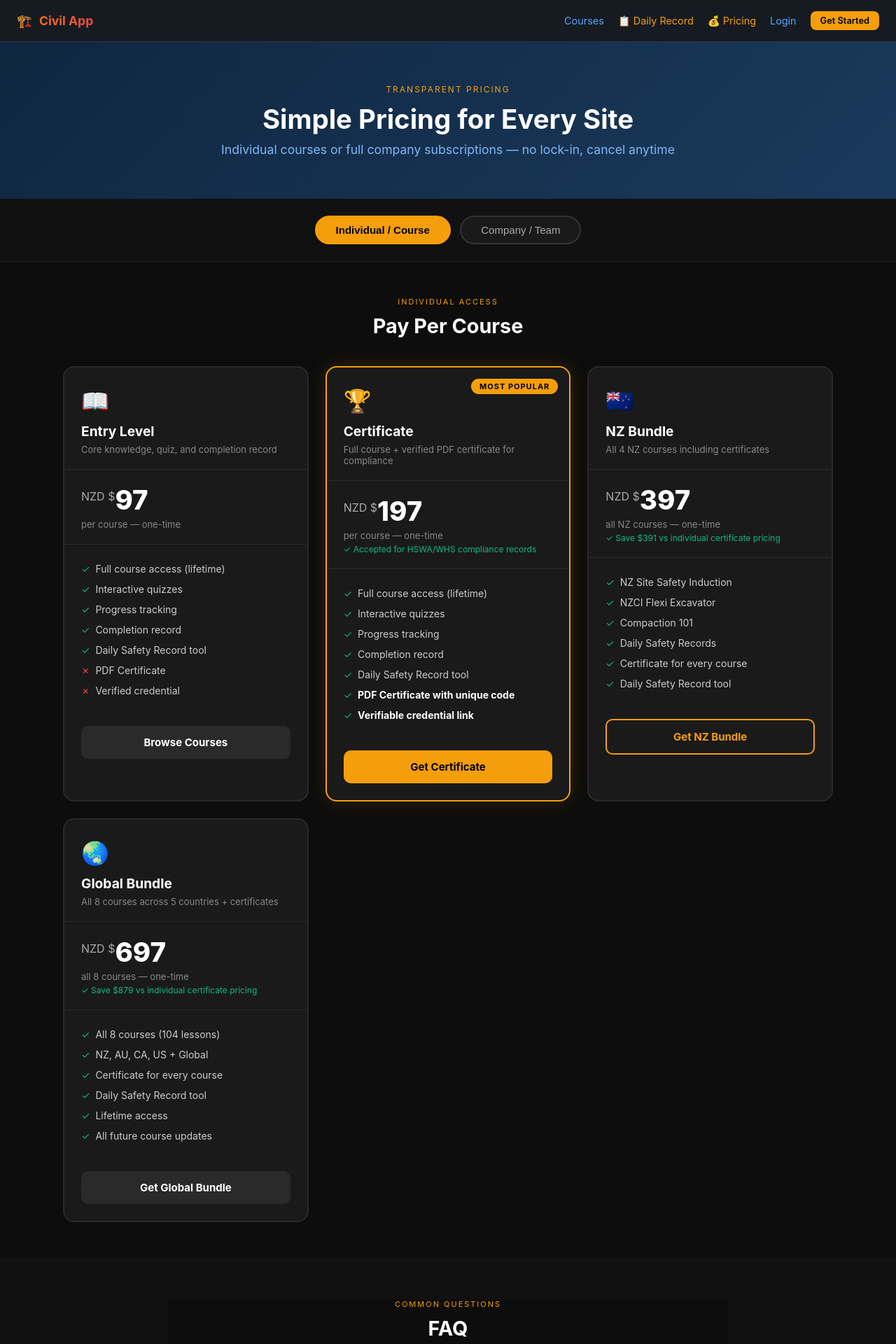
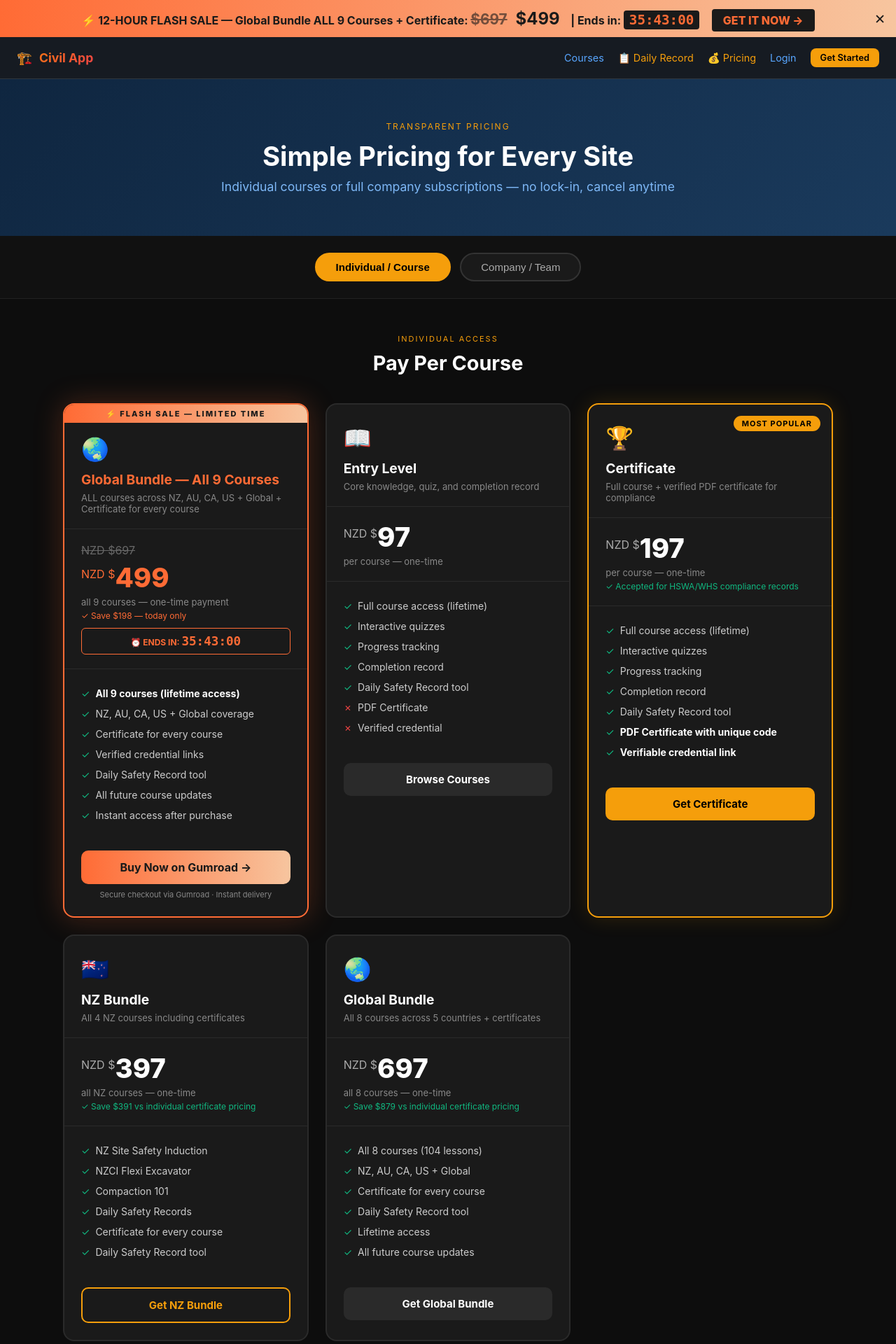
Before and after one commit to Samdc45/civil-app, a Flask app: page /pricing in a window 1280 px wide. Shown: the top 1920 px of the page at 70% size. Run offline with Flask 3, Linux system fonts and the light colour scheme.

Commit message:
feat: 12-hour flash sale countdown banner + $499 pricing tier

```diff
--- a/templates/base.html
+++ b/templates/base.html
@@ -31,6 +31,38 @@
 {% block head %}{% endblock %}
 </head>
 <body>
+<!-- FLASH SALE BANNER -->
+<div id="flash-banner" style="background: linear-gradient(90deg, #ff6b35, #f7c59f); color: #1a1a1a; text-align: center; padding: 12px 20px; font-weight: 700; font-size: 1rem; position: relative; z-index: 9999;">
+  ⚡ 12-HOUR FLASH SALE — Global Bundle ALL 9 Courses + Certificate:
+  <span style="font-size: 1.3rem; text-decoration: line-through; opacity: 0.6;">$697</span>
+  <span style="font-size: 1.5rem; color: #1a1a1a; margin: 0 8px;">$499</span>
+  &nbsp;| Ends in: <span id="countdown" style="font-size: 1.2rem; font-family: monospace; background: #1a1a1a; color: #ff6b35; padding: 2px 8px; border-radius: 4px;">00:00:00</span>
+  &nbsp;<a href="/pricing" style="background: #1a1a1a; color: #ff6b35; padding: 6px 16px; border-radius: 4px; text-decoration: none; margin-left: 10px; font-weight: 800;">GET IT NOW →</a>
+  <button onclick="document.getElementById('flash-banner').style.display='none'" style="position: absolute; right: 15px; top: 50%; transform: translateY(-50%); background: none; border: none; font-size: 1.2rem; cursor: pointer; color: #1a1a1a;">✕</button>
+</div>
+<script>
+(function() {
+  var endTime = new Date('2026-03-02T20:00:00Z').getTime();
+  function updateCountdown() {
+    var now = new Date().getTime();
+    var distance = endTime - now;
+    if (distance <= 0) {
+      document.getElementById('flash-banner').style.display = 'none';
+      return;
+    }
+    var h = Math.floor(distance / (1000 * 60 * 60));
+    var m = Math.floor((distance % (1000 * 60 * 60)) / (1000 * 60));
+    var s = Math.floor((distance % (1000 * 60)) / 1000);
+    var el = document.getElementById('countdown');
+    if (el) el.textContent =
+      String(h).padStart(2,'0') + ':' +
+      String(m).padStart(2,'0') + ':' +
+      String(s).padStart(2,'0');
+  }
+  updateCountdown();
+  setInterval(updateCountdown, 1000);
+})();
+</script>
 <nav class="nav">
   <a href="/" class="nav-brand" style="text-decoration:none">🏗️ <span>Civil App</span></a>
   <div class="nav-links">
--- a/templates/pricing.html
+++ b/templates/pricing.html
@@ -257,6 +257,41 @@
     <h2 class="section-title">Pay Per Course</h2>
     <div class="plans-grid">
 
+      <!-- FLASH SALE CARD - LIMITED TIME -->
+      <div class="plan-card" style="border: 2px solid #ff6b35; box-shadow: 0 0 40px rgba(255,107,53,0.25); position: relative; order: -1;">
+        <!-- FLASH SALE Badge -->
+        <div style="position: absolute; top: 0; left: 0; right: 0; background: linear-gradient(90deg, #ff6b35, #f7c59f); color: #1a1a1a; text-align: center; font-size: 11px; font-weight: 800; padding: 6px; text-transform: uppercase; letter-spacing: 2px;">⚡ FLASH SALE — LIMITED TIME</div>
+        <div class="plan-header" style="padding-top: 44px;">
+          <div class="plan-icon">🌏</div>
+          <div class="plan-name" style="color: #ff6b35;">Global Bundle — All 9 Courses</div>
+          <div class="plan-desc">ALL courses across NZ, AU, CA, US + Global + Certificate for every course</div>
+        </div>
+        <div class="plan-price">
+          <div style="margin-bottom: 6px;">
+            <span style="color: #888; font-size: 1rem; text-decoration: line-through; opacity: 0.7;">NZD $697</span>
+          </div>
+          <span class="price-currency" style="color: #ff6b35;">NZD $</span><span class="price-amount" style="color: #ff6b35;">499</span>
+          <div class="price-period">all 9 courses — one-time payment</div>
+          <div class="price-save" style="color: #ff6b35;">✓ Save $198 — today only</div>
+          <div style="margin-top: 10px; background: #1a1a1a; border: 1px solid #ff6b35; border-radius: 6px; padding: 8px 12px; font-size: 12px; color: #ff6b35; font-weight: 700; text-align: center;">
+            ⏰ ENDS IN: <span id="pricing-countdown" style="font-family: monospace; font-size: 1.1rem;">00:00:00</span>
+          </div>
+        </div>
+        <ul class="plan-features">
+          <li><span class="check">✓</span> <strong style="color:#fff;">All 9 courses (lifetime access)</strong></li>
+          <li><span class="check">✓</span> NZ, AU, CA, US + Global coverage</li>
+          <li><span class="check">✓</span> Certificate for every course</li>
+          <li><span class="check">✓</span> Verified credential links</li>
+          <li><span class="check">✓</span> Daily Safety Record tool</li>
+          <li><span class="check">✓</span> All future course updates</li>
+          <li><span class="check">✓</span> Instant access after purchase</li>
+        </ul>
+        <div class="plan-cta">
+          <a href="https://gumroad.com/l/civil-app-global" target="_blank" class="plan-btn" style="background: linear-gradient(90deg, #ff6b35, #f7c59f); color: #1a1a1a; font-size: 16px;">Buy Now on Gumroad →</a>
+          <p style="text-align: center; color: #888; font-size: 11px; margin-top: 8px;">Secure checkout via Gumroad · Instant delivery</p>
+        </div>
+      </div>
+
       <!-- Entry -->
       <div class="plan-card">
         <div class="plan-header">
@@ -512,6 +547,27 @@
 </div>
 
 <script>
+
+// Pricing page countdown
+(function() {
+  var endTime = new Date('2026-03-02T20:00:00Z').getTime();
+  function updatePricingCountdown() {
+    var now = new Date().getTime();
+    var distance = endTime - now;
+    var el = document.getElementById('pricing-countdown');
+    if (!el) return;
+    if (distance <= 0) {
+      el.textContent = 'EXPIRED';
+      return;
+    }
+    var h = Math.floor(distance / (1000 * 60 * 60));
+    var m = Math.floor((distance % (1000 * 60 * 60)) / (1000 * 60));
+    var s = Math.floor((distance % (1000 * 60)) / 1000);
+    el.textContent = String(h).padStart(2,'0') + ':' + String(m).padStart(2,'0') + ':' + String(s).padStart(2,'0');
+  }
+  updatePricingCountdown();
+  setInterval(updatePricingCountdown, 1000);
+})();
 function showSection(section) {
   document.getElementById('section-individual').style.display = section === 'individual' ? 'block' : 'none';
   document.getElementById('section-company').style.display = section === 'company' ? 'block' : 'none';
```
